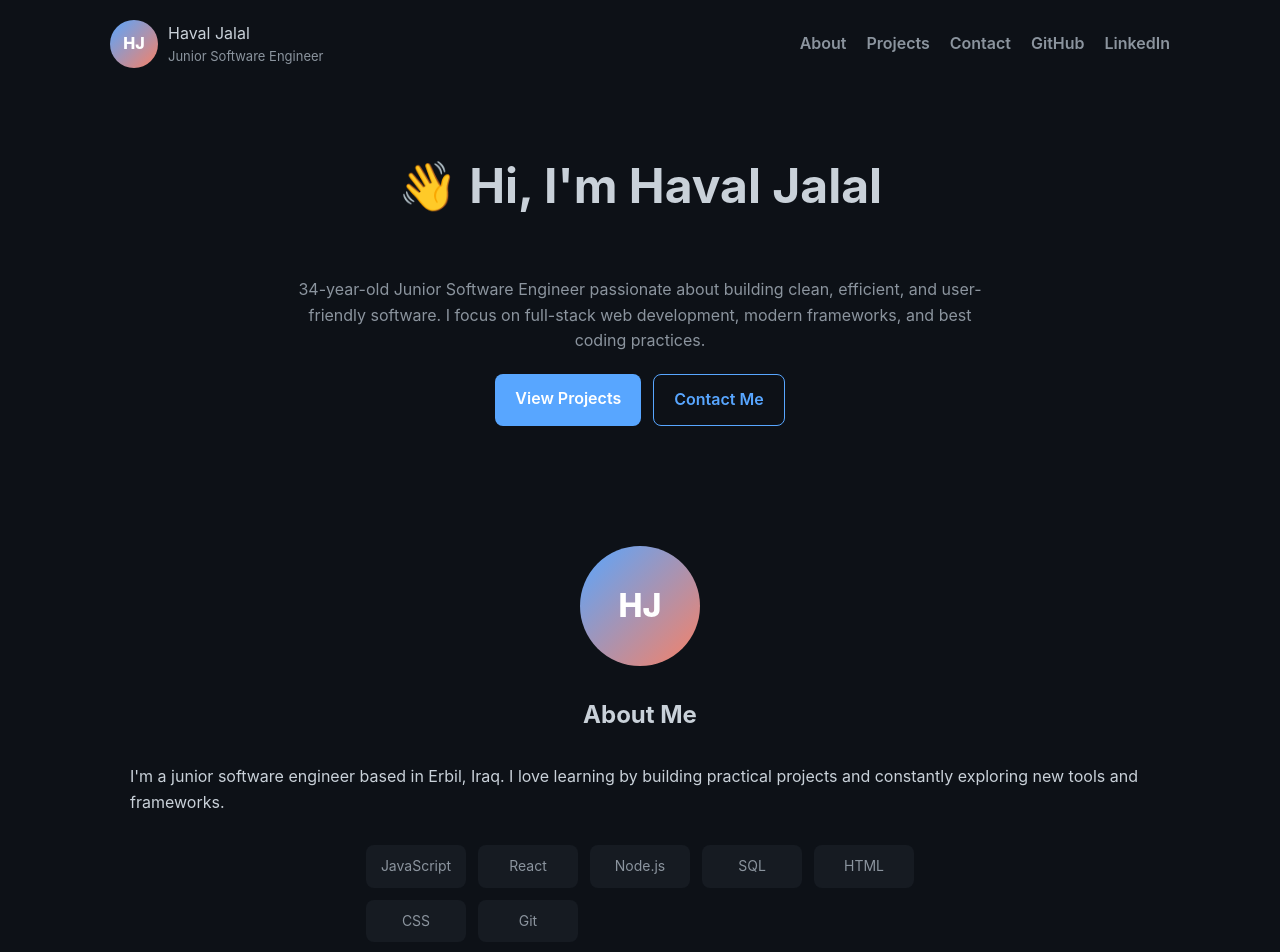
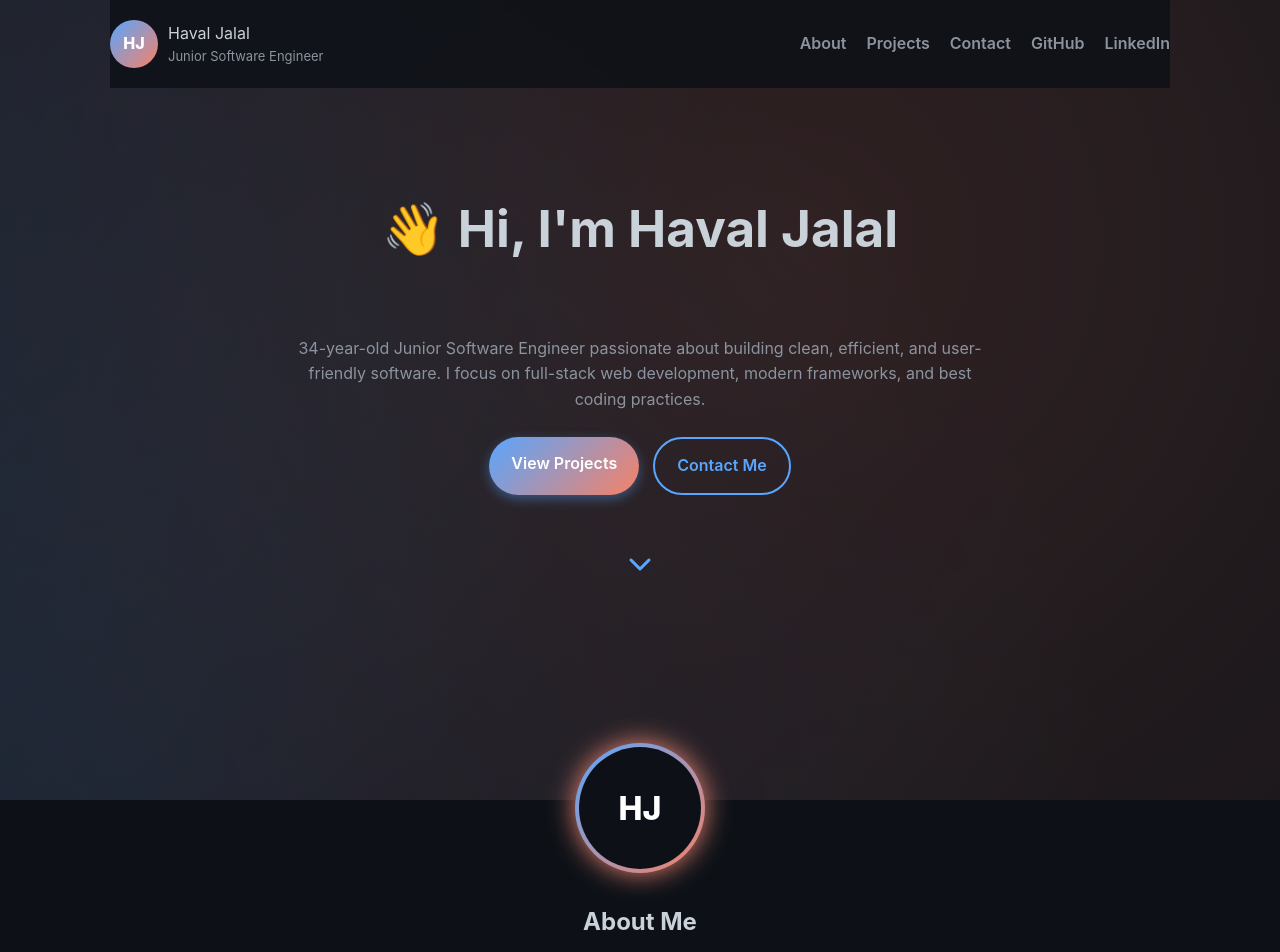
Before and after one commit to Haval-Jalal/havals-portfolio, a plain HTML site: page index.html in a window 1280 px wide. Shown: the top 952 px of the page. Drawn offline with Linux system fonts and the light colour scheme.

Commit message:
new look

```diff
--- a/index.html
+++ b/index.html
@@ -31,12 +31,16 @@
             -webkit-font-smoothing: antialiased;
             line-height: 1.6;
             scroll-behavior: smooth;
+            position: relative;
+            overflow-x: hidden;
         }
 
         .wrap {
             max-width: var(--max-width);
             margin: 0 auto;
             padding: 0 20px;
+            position: relative;
+            z-index: 2;
         }
 
         header {
@@ -46,7 +50,8 @@
             padding: 20px 0;
             position: sticky;
             top: 0;
-            background: var(--bg);
+            background: rgba(13,17,23,0.85);
+            backdrop-filter: blur(6px);
             z-index: 10;
         }
 
@@ -88,20 +93,22 @@
             flex-direction: column;
             align-items: center;
             text-align: center;
-            padding: 60px 20px;
+            padding: 100px 20px 80px;
+            position: relative;
+            z-index: 2;
         }
 
             .hero h1 {
-                font-size: 3rem;
-                margin-bottom: 10px;
+                font-size: 3.2rem;
+                margin-bottom: 15px;
             }
 
         .typing {
             color: var(--accent1);
             font-weight: 700;
-            font-size: 1.2rem;
-            height: 1.4rem;
-            margin-bottom: 20px;
+            font-size: 1.3rem;
+            height: 1.6rem;
+            margin-bottom: 25px;
         }
 
         .hero p {
@@ -110,14 +117,14 @@
         }
 
         .buttons {
-            margin-top: 20px;
+            margin-top: 25px;
             display: flex;
-            gap: 12px;
+            gap: 14px;
         }
 
         .btn {
-            padding: 12px 20px;
-            border-radius: 8px;
+            padding: 14px 22px;
+            border-radius: 30px;
             font-weight: 600;
             text-decoration: none;
             display: inline-block;
@@ -125,63 +132,109 @@
         }
 
         .btn-primary {
-            background: var(--accent1);
+            background: linear-gradient(135deg, var(--accent1), var(--accent2));
             color: #fff;
+            box-shadow: 0 4px 12px rgba(88,166,255,0.4);
         }
 
             .btn-primary:hover {
-                opacity: 0.9;
+                transform: scale(1.05);
             }
 
         .btn-outline {
-            border: 1px solid var(--accent1);
+            border: 2px solid var(--accent1);
             color: var(--accent1);
         }
 
             .btn-outline:hover {
-                background: rgba(88, 166, 255, 0.1);
+                background: rgba(88,166,255,0.1);
+                transform: scale(1.05);
             }
+
+        .scroll-down {
+            margin-top: 50px;
+            font-size: 24px;
+            color: var(--accent1);
+            animation: bounce 2s infinite;
+        }
+
+        @keyframes bounce {
+            0%, 100% {
+                transform: translateY(0);
+            }
+
+            50% {
+                transform: translateY(6px);
+            }
+        }
 
         /* About */
         .about {
             display: flex;
             flex-direction: column;
             align-items: center;
-            padding: 60px 20px;
+            padding: 80px 20px;
             gap: 30px;
+            position: relative;
+            z-index: 2;
         }
 
         .avatar {
-            width: 120px;
-            height: 120px;
+            width: 130px;
+            height: 130px;
             border-radius: 50%;
-            background: linear-gradient(135deg, var(--accent1), var(--accent2));
+            background: var(--bg);
             display: grid;
             place-items: center;
             font-size: 2rem;
             font-weight: 800;
             color: #fff;
+            border: 4px solid transparent;
+            background-image: linear-gradient(var(--bg), var(--bg)), linear-gradient(135deg, var(--accent1), var(--accent2));
+            background-origin: border-box;
+            background-clip: content-box, border-box;
+            animation: glow 4s linear infinite;
+        }
+
+        @keyframes glow {
+            0% {
+                filter: drop-shadow(0 0 6px var(--accent1));
+            }
+
+            50% {
+                filter: drop-shadow(0 0 14px var(--accent2));
+            }
+
+            100% {
+                filter: drop-shadow(0 0 6px var(--accent1));
+            }
         }
 
         .skills {
-            display: grid;
-            grid-template-columns: repeat(auto-fit, minmax(100px, 1fr));
+            display: flex;
+            flex-wrap: wrap;
             gap: 12px;
-            max-width: 600px;
+            justify-content: center;
+            max-width: 700px;
         }
 
         .skill {
-            background: var(--card);
-            padding: 10px;
-            border-radius: 8px;
-            text-align: center;
+            padding: 10px 16px;
+            border-radius: 20px;
             font-size: 14px;
-            color: var(--muted);
+            font-weight: 600;
+            color: #fff;
+            background: linear-gradient(135deg, var(--accent1), var(--accent2));
+            transition: transform 0.2s;
         }
+
+            .skill:hover {
+                transform: scale(1.08);
+            }
 
         /* Projects */
         .projects {
-            padding: 60px 20px;
+            padding: 80px 20px;
         }
 
             .projects h2 {
@@ -250,7 +303,7 @@
 
         /* Contact */
         .contact {
-            padding: 60px 20px;
+            padding: 80px 20px;
             text-align: center;
         }
 
@@ -294,10 +347,38 @@
                 opacity: 1;
                 transform: translateY(0);
             }
+
+        /* Background gradient waves */
+        .background {
+            position: fixed;
+            top: 0;
+            left: 0;
+            right: 0;
+            bottom: 0;
+            background: radial-gradient(circle at 20% 20%, rgba(88,166,255,0.15), transparent 60%), radial-gradient(circle at 80% 40%, rgba(247,129,102,0.15), transparent 60%), radial-gradient(circle at 50% 80%, rgba(88,166,255,0.1), transparent 60%);
+            background-size: 200% 200%;
+            animation: gradientMove 15s ease infinite;
+            z-index: 0;
+        }
+
+        @keyframes gradientMove {
+            0% {
+                background-position: 0% 50%;
+            }
+
+            50% {
+                background-position: 100% 50%;
+            }
+
+            100% {
+                background-position: 0% 50%;
+            }
+        }
     </style>
     <link rel="stylesheet" href="https://cdnjs.cloudflare.com/ajax/libs/font-awesome/6.4.0/css/all.min.css">
 </head>
 <body>
+    <div class="background"></div>
     <div class="wrap">
         <header>
             <div class="brand">
@@ -324,6 +405,7 @@
                 <a href="#projects" class="btn btn-primary">View Projects</a>
                 <a href="#contact" class="btn btn-outline">Contact Me</a>
             </div>
+            <div class="scroll-down"><i class="fas fa-chevron-down"></i></div>
         </section>
 
         <section class="about" id="about" data-animate>
```
